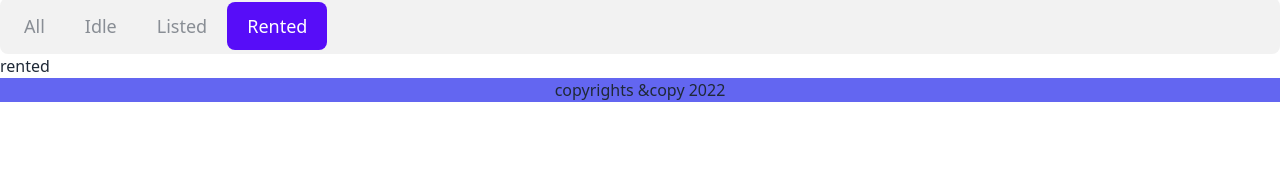
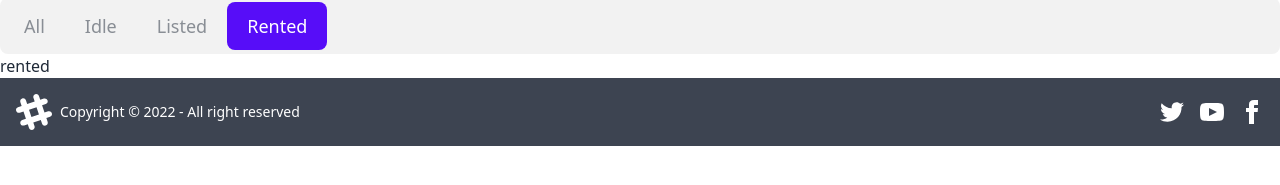
Before and after one commit to CryptoSharing-IC/sharing-nft-marketplace, a React (Vite) app: page /dashboard/rented in a window 1280 px wide. Shown: the part 523-708 px from the top of the page. Built offline with nearby package versions, Linux system fonts and the light colour scheme.

Commit message:
fetch idle nft from dip721

```diff
--- a/frontend/component/Footer.jsx
+++ b/frontend/component/Footer.jsx
@@ -1,7 +1,18 @@
 import React from "react"
 
-export default function Footer() {
+export default function Footer () {
   return (
-    <footer className="text-center bg-indigo-500">copyrights &copy 2022</footer>
+    <footer className="footer items-center p-4 bg-neutral text-neutral-content">
+      <div className="items-center grid-flow-col">
+        <svg width="36" height="36" viewBox="0 0 24 24" xmlns="http://www.w3.org/2000/svg" fillRule="evenodd" clipRule="evenodd" className="fill-current"><path d="M22.672 15.226l-2.432.811.841 2.515c.33 1.019-.209 2.127-1.23 2.456-1.15.325-2.148-.321-2.463-1.226l-.84-2.518-5.013 1.677.84 2.517c.391 1.203-.434 2.542-1.831 2.542-.88 0-1.601-.564-1.86-1.314l-.842-2.516-2.431.809c-1.135.328-2.145-.317-2.463-1.229-.329-1.018.211-2.127 1.231-2.456l2.432-.809-1.621-4.823-2.432.808c-1.355.384-2.558-.59-2.558-1.839 0-.817.509-1.582 1.327-1.846l2.433-.809-.842-2.515c-.33-1.02.211-2.129 1.232-2.458 1.02-.329 2.13.209 2.461 1.229l.842 2.515 5.011-1.677-.839-2.517c-.403-1.238.484-2.553 1.843-2.553.819 0 1.585.509 1.85 1.326l.841 2.517 2.431-.81c1.02-.33 2.131.211 2.461 1.229.332 1.018-.21 2.126-1.23 2.456l-2.433.809 1.622 4.823 2.433-.809c1.242-.401 2.557.484 2.557 1.838 0 .819-.51 1.583-1.328 1.847m-8.992-6.428l-5.01 1.675 1.619 4.828 5.011-1.674-1.62-4.829z"></path></svg>
+        <p>Copyright © 2022 - All right reserved</p>
+      </div>
+      <div className="grid-flow-col gap-4 md:place-self-center md:justify-self-end">
+        <a><svg xmlns="http://www.w3.org/2000/svg" width="24" height="24" viewBox="0 0 24 24" className="fill-current"><path d="M24 4.557c-.883.392-1.832.656-2.828.775 1.017-.609 1.798-1.574 2.165-2.724-.951.564-2.005.974-3.127 1.195-.897-.957-2.178-1.555-3.594-1.555-3.179 0-5.515 2.966-4.797 6.045-4.091-.205-7.719-2.165-10.148-5.144-1.29 2.213-.669 5.108 1.523 6.574-.806-.026-1.566-.247-2.229-.616-.054 2.281 1.581 4.415 3.949 4.89-.693.188-1.452.232-2.224.084.626 1.956 2.444 3.379 4.6 3.419-2.07 1.623-4.678 2.348-7.29 2.04 2.179 1.397 4.768 2.212 7.548 2.212 9.142 0 14.307-7.721 13.995-14.646.962-.695 1.797-1.562 2.457-2.549z"></path></svg>
+        </a>
+        <a><svg xmlns="http://www.w3.org/2000/svg" width="24" height="24" viewBox="0 0 24 24" className="fill-current"><path d="M19.615 3.184c-3.604-.246-11.631-.245-15.23 0-3.897.266-4.356 2.62-4.385 8.816.029 6.185.484 8.549 4.385 8.816 3.6.245 11.626.246 15.23 0 3.897-.266 4.356-2.62 4.385-8.816-.029-6.185-.484-8.549-4.385-8.816zm-10.615 12.816v-8l8 3.993-8 4.007z"></path></svg></a>
+        <a><svg xmlns="http://www.w3.org/2000/svg" width="24" height="24" viewBox="0 0 24 24" className="fill-current"><path d="M9 8h-3v4h3v12h5v-12h3.642l.358-4h-4v-1.667c0-.955.192-1.333 1.115-1.333h2.885v-5h-3.808c-3.596 0-5.192 1.583-5.192 4.615v3.385z"></path></svg></a>
+      </div>
+    </footer>
   )
 }
--- a/frontend/component/dashboard/Idle.jsx
+++ b/frontend/component/dashboard/Idle.jsx
@@ -4,32 +4,22 @@
 import { dip721 } from "canisters/dip721"
 import AppContext from "../../AppContext"
 import { Principal } from "@dfinity/principal"
-import { Nat64 } from "@dfinity/candid/lib/cjs/idl"
+import NftCard from "./NftCard"
 
 export default function IdleList () {
   const { userPrincipal, setUserPrincipal } = React.useContext(AppContext)
   const [idleNfts, setIdleNfts] = React.useState([])
   //setUserPrincipal("t5f3o-4jc2c-kedu6-zkclt-jygbq-llpj7-o5sjc-nlwal-l6mis-zk4mq-jae")
 
-  function fetchNftFromDip721 (userPrincipal) {
+  async function fetchNftFromDip721 (userPrincipal) {
     userPrincipal = Principal.fromText("t5f3o-4jc2c-kedu6-zkclt-jygbq-llpj7-o5sjc-nlwal-l6mis-zk4mq-jae")
     console.log("user principal is: " + userPrincipal.toText())
     let uniDip721Nfts = [];
-    dip721.getTokenIdsForUserDip721(userPrincipal)
-      .then(tokenIds => {
-        Promise.all(tokenIds.map(id => dip721.getMetadataDip721(id)))
-          .then(metadatasDip721 => {
-            metadatasDip721.map(metadata => uniDip721Nft(metadata))
-              .forEach(element => {
-                uniDip721Nfts.push(element)
-              });
-
-          })
-      })
-      .catch(err => console.log(err))
-    return uniDip721Nfts;
+    let tokenIds = await dip721.getTokenIdsForUserDip721(userPrincipal)
+    return (await Promise.all(tokenIds.map(id => dip721.getMetadataDip721(id))))
+      .map(e => dip721Adapter(e))
   }
-  function uniDip721Nft (metadataDip721) {
+  function dip721Adapter (metadataDip721) {
 
     if (!metadataDip721.Ok) return null
     let uniData = {}
@@ -39,15 +29,20 @@
     metadata.key_val_data.forEach(e => {
       uniData[e.key] = e.val.TextContent
     })
-    return metadataDip721
+    return uniData
   }
   React.useEffect(() => {
     //TODO, 针对每一个第三方nft项目实现一个子类,来做差异化处理
     if (true) {
-      let nfts = fetchNftFromDip721(userPrincipal)
-      setIdleNfts([...idleNfts, ...nfts])
+      (async () => {
+        let nfts = await fetchNftFromDip721(userPrincipal)
+        setIdleNfts(nfts)
+        console.log("data:" + JSON.stringify(nfts))
+      })()
     }
+
   }, [userPrincipal])
+
 
   return (
     <>
@@ -65,7 +60,14 @@
           Rented
         </Link>
       </div>
-      <div>idle</div>
+      <div className="flex flex-row flex-wrap">
+        {
+          idleNfts.map((e, index) => (<NftCard key={index} location={e.location}></NftCard>))
+        }
+      </div>
+
     </>
+
+
   )
 }
```
